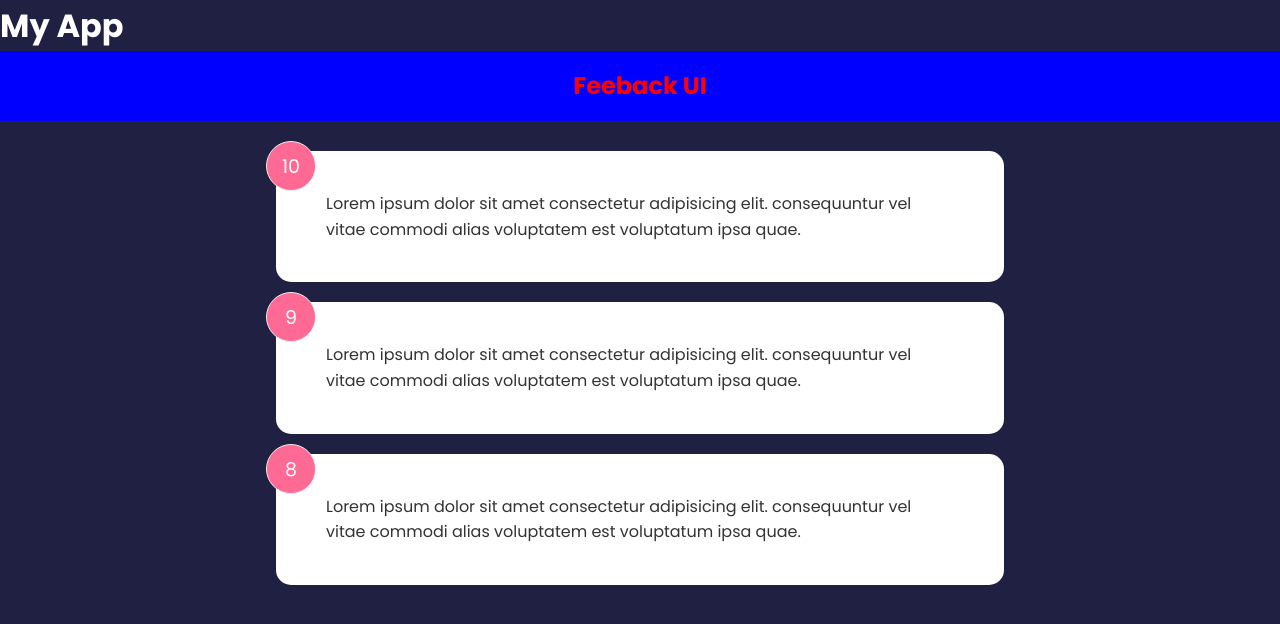
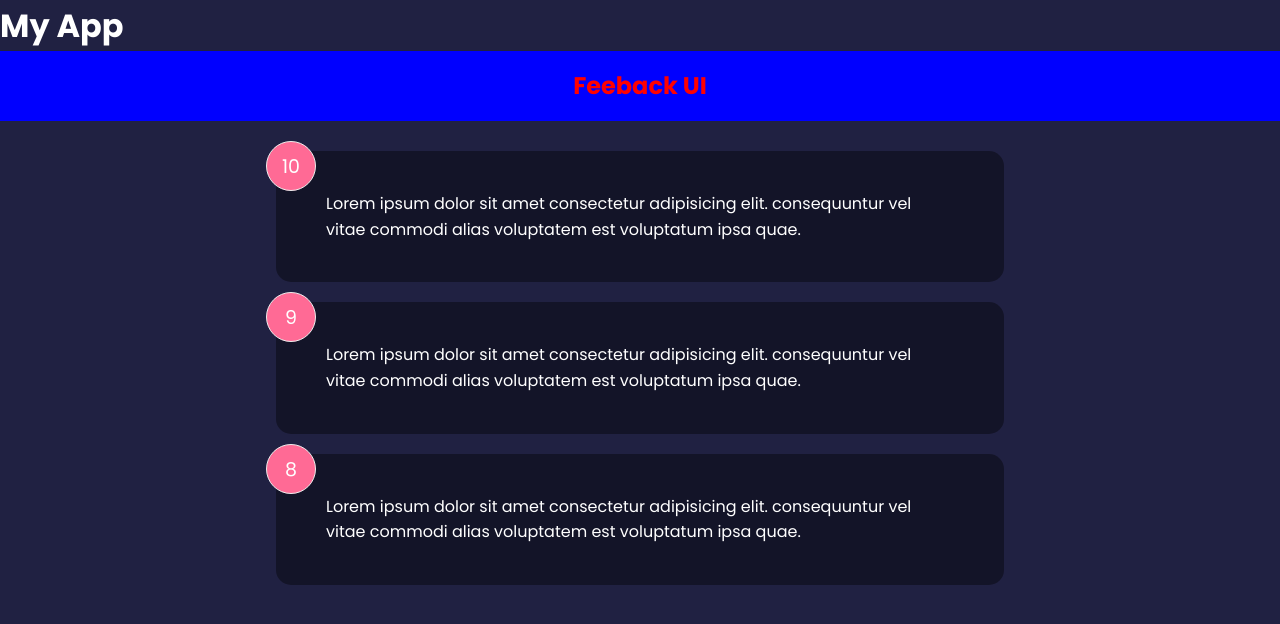
Before and after one commit to vinayaachar/Feedback-App, a React (Create React App) app: page / in a window 1280 px wide. Shown: the top 624 px of the page. Built offline with nearby package versions, Linux system fonts and the light colour scheme.

Commit message:
Add a style component

```diff
--- a/src/components/FeedbackItem.jsx
+++ b/src/components/FeedbackItem.jsx
@@ -1,13 +1,18 @@
+import PropTypes from 'prop-types'
+import Card from './shared/Card';
+
 function FeedbackItem({item}) {
 
   return (
-    <div className='card'>
+    <Card reverse={true}>
       <div className='num-display'>{item.rating}</div>
-      <div className='text-display'>
-        {item.text}
-      </div>
-    </div>
+      <div className='text-display'>{item.text}</div>
+    </Card>
   )
 }
 
+FeedbackItem.propTypes = {
+  item: PropTypes.object.isRequired
+}
+
 export default FeedbackItem;
--- a/src/components/FeedbackList.jsx
+++ b/src/components/FeedbackList.jsx
@@ -1,4 +1,5 @@
 import FeedbackItem from "./FeedbackItem";
+import PropTypes from 'prop-types';
 
 function FeedbackList({ feedback }) {
   if(!feedback || feedback.length === 0) {
@@ -10,7 +11,17 @@
       <FeedbackItem key={item.id} item={item} />
     ))}
   </div>
-
 }
 
+FeedbackList.protoTypes = {
+  feedback: PropTypes.arrayOf(
+    PropTypes.shape({
+      id: PropTypes.number.isRequired,
+      text: PropTypes.string.isRequired,
+      rating: PropTypes.number.isRequired
+    })
+  )
+}
+
+
 export default FeedbackList;
--- /dev/null
+++ b/src/components/shared/Card.jsx
@@ -0,0 +1,20 @@
+import React from 'react'
+
+import PropTypes from 'prop-types'
+
+function Card({children, reverse}) {
+  return (
+    <div className={`card ${reverse && 'reverse'}`}>{children}</div>
+  )
+}
+
+Card.defaultProps = {
+  reverse: true
+}
+
+Card.propTypes = {
+  children: PropTypes.node.isRequired,
+  reverse: PropTypes.bool
+}
+
+export default Card
```
